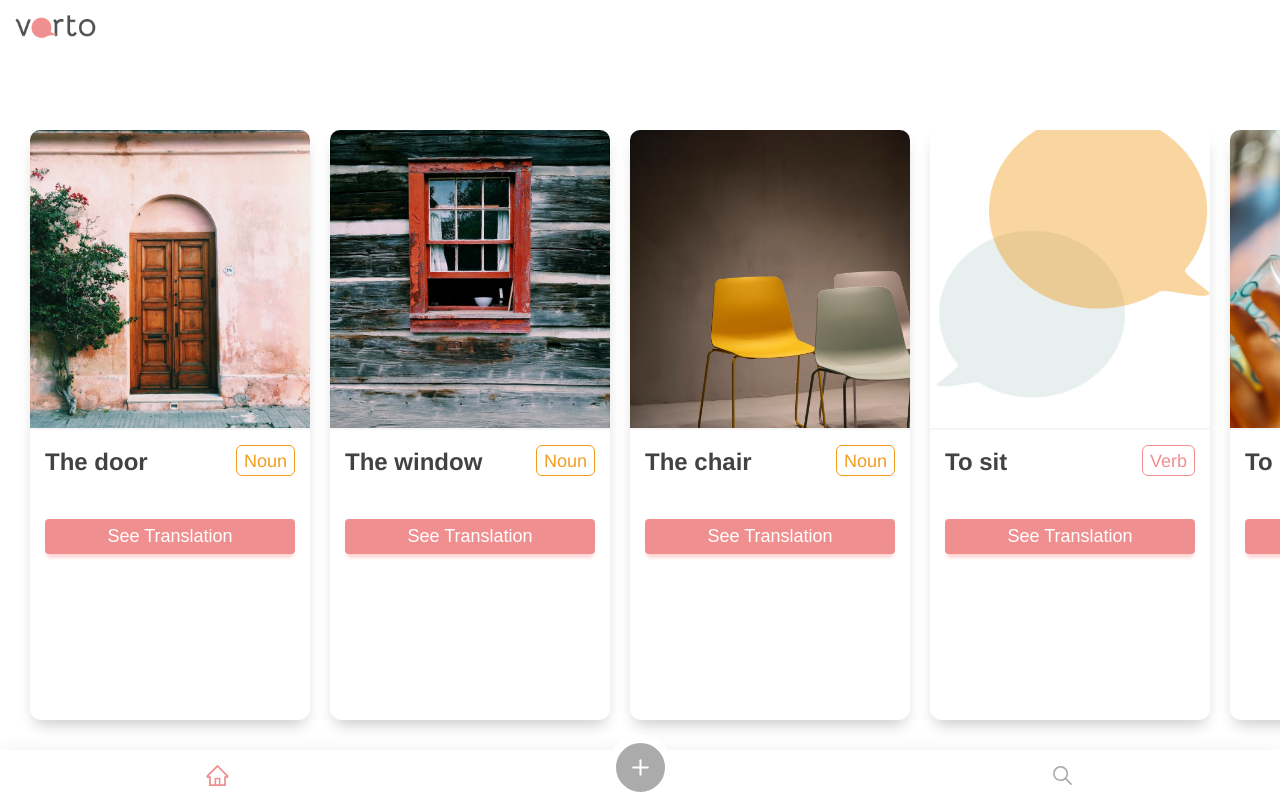
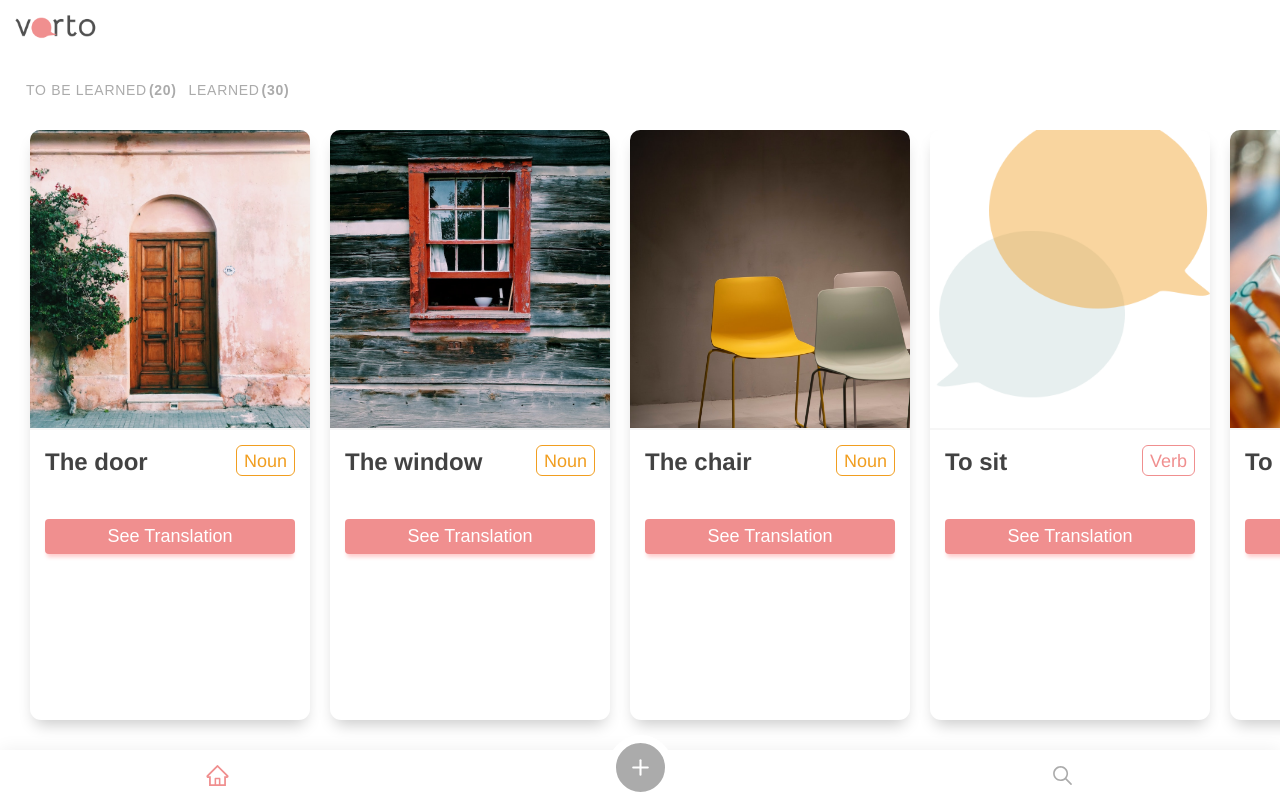
Before and after one commit to carinamenke/vorto, a React (Create React App) app: page / in a window 1280 px wide. Built offline with nearby package versions, Linux system fonts and the light colour scheme.

Commit message:
Create static LearnStatusFilter component and add styling

```diff
--- /dev/null
+++ b/src/components/LearnStatusFilter/LearnStatusFilter.js
@@ -0,0 +1,37 @@
+import React from 'react'
+import styled from 'styled-components/macro'
+
+export default function LearnStatusFilter() {
+  return (
+    <FilterSectionStyled>
+      <FilterStyled>
+        To be learned<CounterStyled>(20)</CounterStyled>
+      </FilterStyled>
+      <FilterStyled>
+        Learned<CounterStyled>(30)</CounterStyled>
+      </FilterStyled>
+    </FilterSectionStyled>
+  )
+}
+
+const FilterSectionStyled = styled.section`
+  grid-row: 2 / 3;
+  display: flex;
+  align-items: center;
+  margin-left: 20px;
+`
+
+const FilterStyled = styled.button`
+  border: none;
+  background: none;
+  font-size: 14px;
+  text-transform: uppercase;
+  letter-spacing: 0.05em;
+  text-align: left;
+  color: var(--grey-color-mid1);
+`
+
+const CounterStyled = styled.span`
+  font-weight: 700;
+  margin-left: 2px;
+`
--- a/src/pages/ListPage.js
+++ b/src/pages/ListPage.js
@@ -1,6 +1,12 @@
 import React from 'react'
 import VocabList from '../components/VocabList/VocabList'
+import LearnStatusFilter from '../components/LearnStatusFilter/LearnStatusFilter'
 
 export default function ListPage({ vocabs }) {
-  return <VocabList vocabs={vocabs} />
+  return (
+    <>
+      <LearnStatusFilter />
+      <VocabList vocabs={vocabs} />
+    </>
+  )
 }
```
